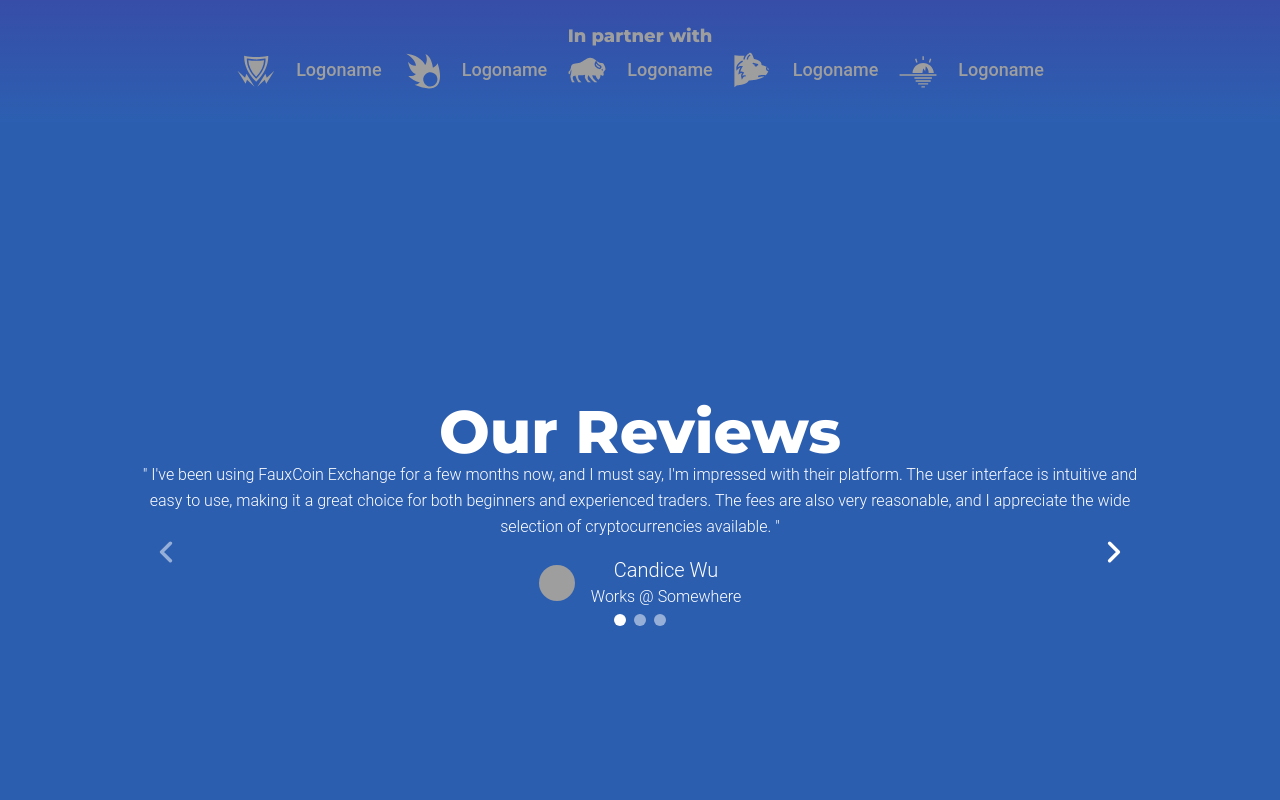
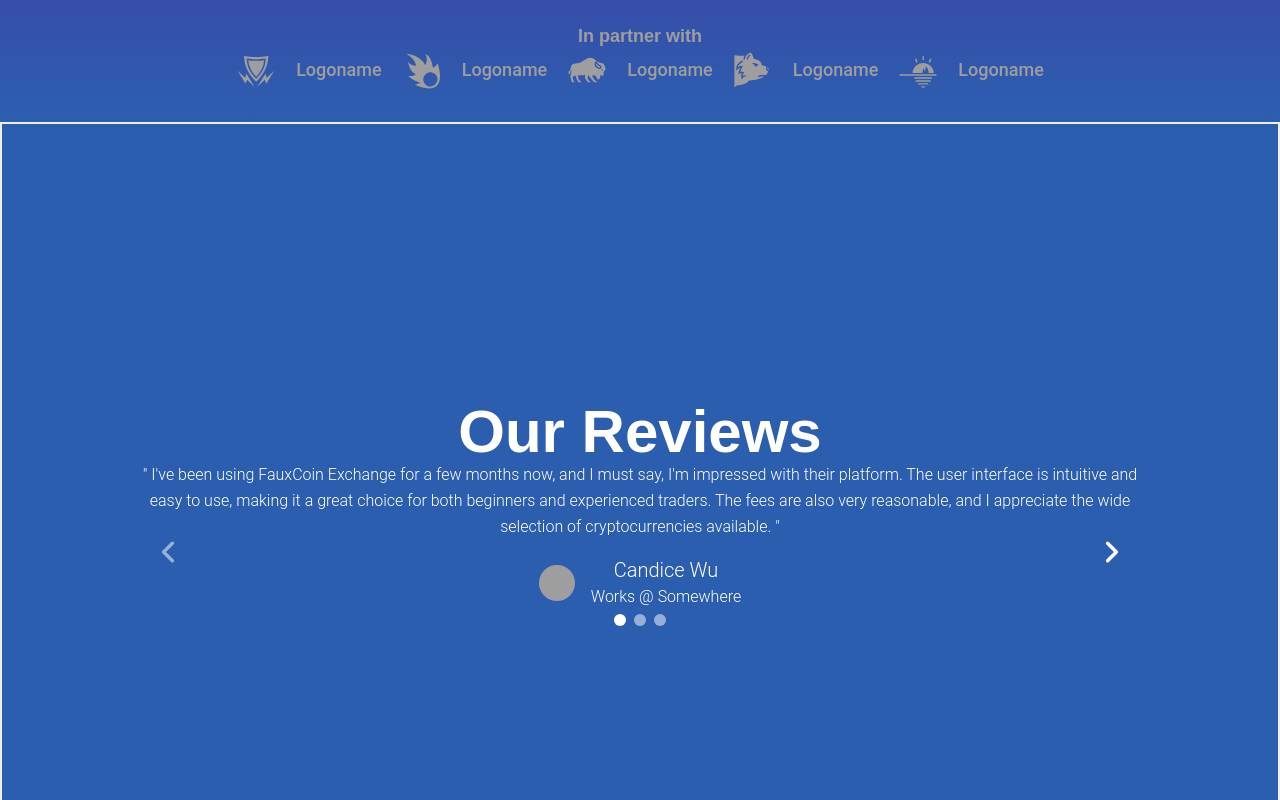
Before and after one commit to Paowiee16/CryptoProject, a React (Vite) app: page / in a window 1280 px wide. Shown: the part 540-1340 px from the top of the page. Built offline with nearby package versions, Linux system fonts and the light colour scheme; no server answers; grey boxes are pictures that could not be loaded.

Commit message:
fix speed

```diff
--- a/index.html
+++ b/index.html
@@ -8,11 +8,11 @@
 
     <link rel="preconnect" href="https://fonts.googleapis.com" />
     <link rel="preconnect" href="https://fonts.gstatic.com" crossorigin />
-    <link
+    <!-- <link
       href="https://fonts.googleapis.com/css2?family=Montserrat:wght@400;800&display=swap"
       rel="stylesheet"
-    />
-    <meta name="description" content="Free Web tutorials">
+    /> -->
+    <meta name="description" content="Free Web tutorials" />
   </head>
   <body>
     <div id="root"></div>
--- a/src/components/review/Review.jsx
+++ b/src/components/review/Review.jsx
@@ -35,11 +35,11 @@ const reviews = [
 ];
 export default function Example() {
   return (
-    <div className="bg-partner w-screen  h-screen flex flex-wrap content-center justify-center contents-center text-center ">
+    <div className="bg-partner w-screen  h-screen flex flex-wrap  flex-col content-center justify-center contents-center text-center border-2">
       <h1 className="text-4xl font-extrabold  md:text-5xl xl:text-6xl text-white  ">
         Our Reviews
       </h1>
-      <Carousel className="w-4/5  h-12/5   ">
+      <Carousel className="w-4/5  h-12/5  ">
         {reviews.map((item) => (
           <Card
             key={item.name}
```
